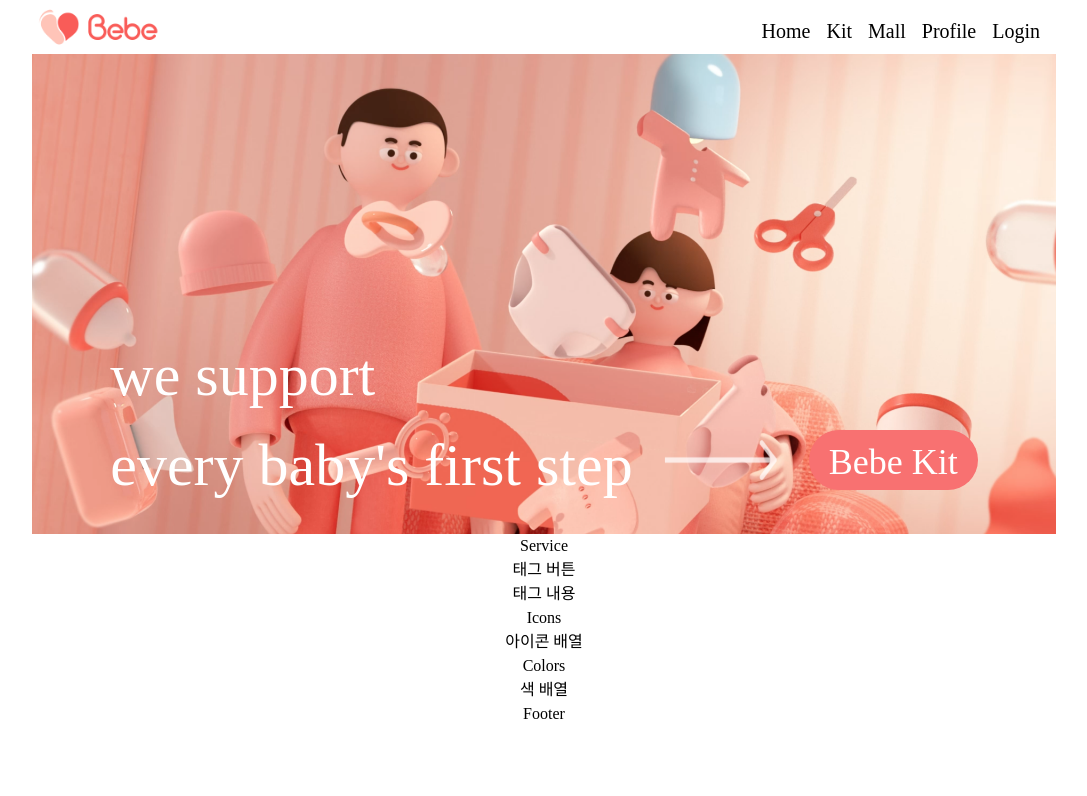
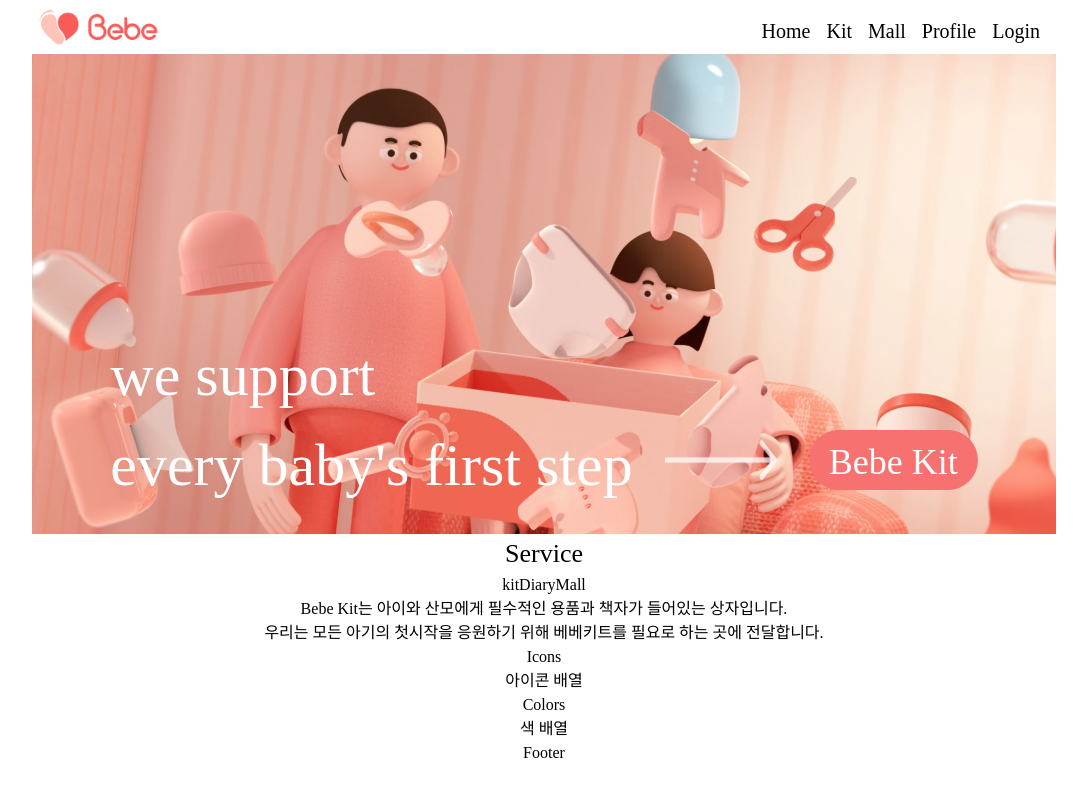
Before and after one commit to tae2seat/bebe-react, a React (Vite) app: page / in a window 1280 px wide. Shown: the top 796 px of the page, without its empty margins (96-1183 px from the left). Built offline with nearby package versions, Linux system fonts and the light colour scheme.

Commit message:
tagButton tagInfo 생성

```diff
--- a/src/components/company/Service.jsx
+++ b/src/components/company/Service.jsx
@@ -1,9 +1,19 @@
+import { useState } from "react";
+import TagButton from "./serviceCard/TagButton";
+import TagInfo from "./serviceCard/TagInfo";
+
 export default function Service() {
+  const [tagValue, setTagValue] = useState(1);
+
   return (
     <section>
-      <h1>Service</h1>
-      <div>태그 버튼</div>
-      <div>태그 내용</div>
+      <h1 className="text-[26px]">Service</h1>
+      <div>
+        <TagButton text={"kit"} onClick={() => setTagValue(1)} />
+        <TagButton text={"Diary"} onClick={() => setTagValue(2)} />
+        <TagButton text={"Mall"} onClick={() => setTagValue(3)} />
+      </div>
+      <TagInfo tagValue={tagValue} />
     </section>
   );
 }
--- /dev/null
+++ b/src/components/company/serviceCard/TagButton.jsx
@@ -0,0 +1,3 @@
+export default function TagButton({ text, onClick }) {
+  return <button onClick={onClick}>{text}</button>;
+}
--- /dev/null
+++ b/src/components/company/serviceCard/TagInfo.jsx
@@ -0,0 +1,44 @@
+export default function TagInfo({ tagValue }) {
+  switch (tagValue) {
+    case 1:
+      return (
+        <div>
+          <p>
+            Bebe Kit는 아이와 산모에게 필수적인 용품과 책자가 들어있는
+            상자입니다.
+          </p>
+          <p>
+            우리는 모든 아기의 첫시작을 응원하기 위해 베베키트를 필요로 하는
+            곳에 전달합니다.
+          </p>
+        </div>
+      );
+    case 2:
+      return (
+        <div>
+          <p>우리 아이의 성장을 Bebe Diary와 함께 기록하고 관리하세요</p>
+          <p>소중한 장면을 같이 또 따로 기억될 수 있도록 도와줄게요.</p>
+        </div>
+      );
+    case 3:
+      return (
+        <div>
+          <p>아이용품 Bebe Mall에서 구입하세요</p>
+          <p>Best Products, High Quality</p>
+        </div>
+      );
+    default:
+      return (
+        <div>
+          <p>
+            Bebe Kit는 아이와 산모에게 필수적인 용품과 책자가 들어있는
+            상자입니다.
+          </p>
+          <p>
+            우리는 모든 아기의 첫시작을 응원하기 위해 베베키트를 필요로 하는
+            곳에 전달합니다.
+          </p>
+        </div>
+      );
+  }
+}
```
